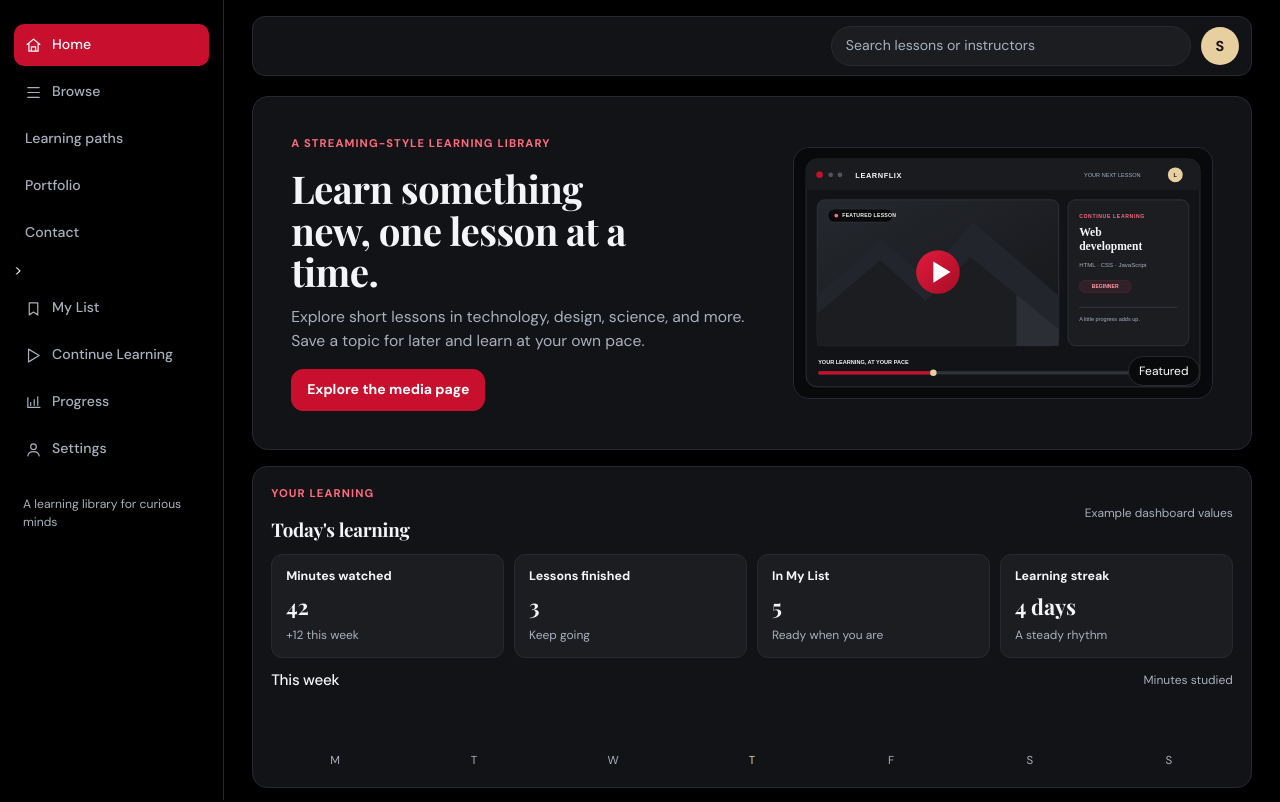
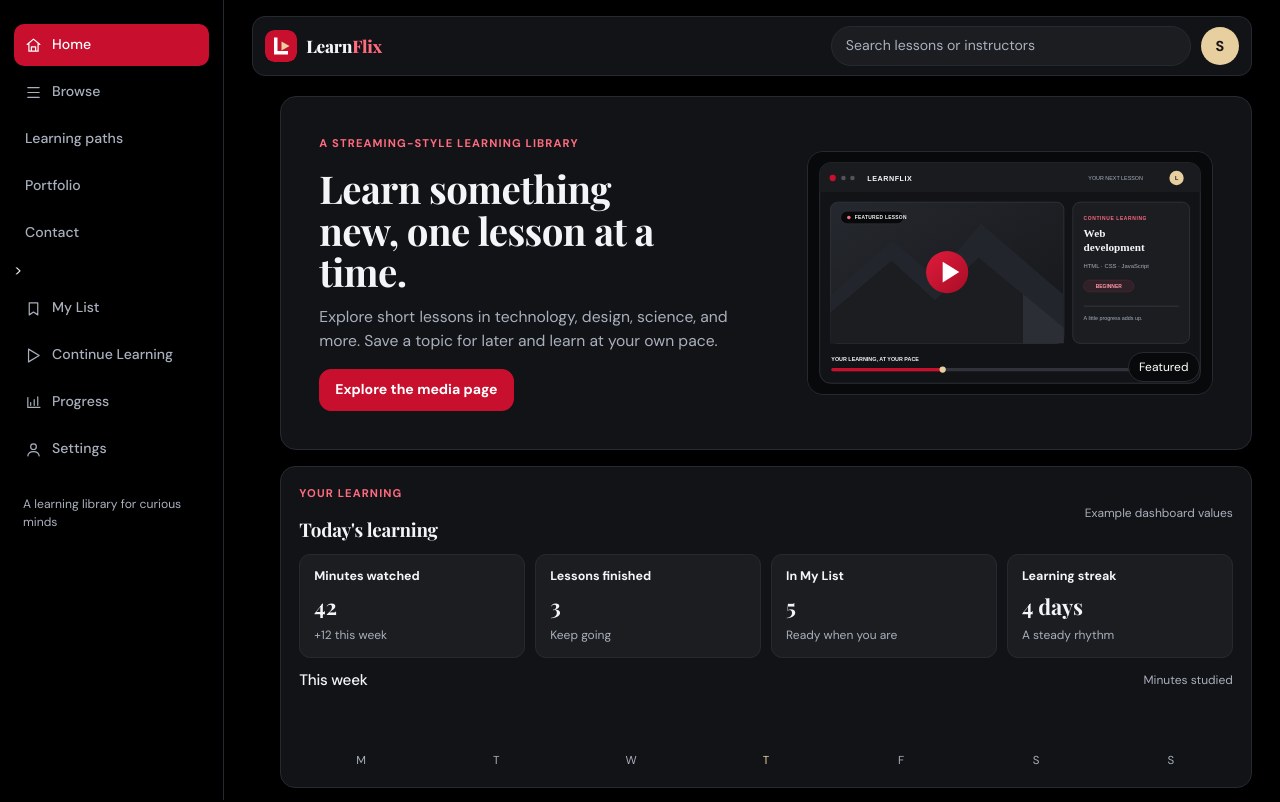
Before and after one commit to ahmadiftikhar-012/LearnFlix, a plain HTML site: page index.html in a window 1280 px wide. Shown: the top 802 px of the page. Drawn offline with nearby package versions, Linux system fonts and the light colour scheme.

Commit message:
Polish shared layout and branding

```diff
--- a/css/layout-polish.css
+++ b/css/layout-polish.css
@@ -716,13 +716,50 @@ main.register-main {
 }
 
 /* Final guard: the fixed sidebar owns the left column on every page. */
+.site-header > .brand,
+.media-header > .brand,
+.register-header > .brand {
+  display: flex;
+  flex: 0 0 auto;
+  align-items: center;
+  gap: 9px;
+  color: var(--lf-text) !important;
+  font-size: 1.08rem;
+  text-decoration: none;
+  white-space: nowrap;
+}
+.site-header > .brand img,
+.media-header > .brand img,
+.register-header > .brand img {
+  display: block;
+  width: 32px;
+  height: 32px;
+  border-radius: 9px;
+}
+.site-header > .brand .brand-learn,
+.media-header > .brand .brand-learn,
+.register-header > .brand .brand-learn {
+  color: var(--lf-text) !important;
+}
+.site-header > .brand .brand-flix,
+.media-header > .brand .brand-flix,
+.register-header > .brand .brand-flix {
+  margin-left: -9px;
+  color: var(--lf-rose) !important;
+}
 body > .site-header,
 body > .media-header,
 body > .register-header {
   margin-left: calc(var(--layout-sidebar) + var(--layout-gutter)) !important;
 }
 body > main:not(.register-main) {
-  margin-left: var(--layout-sidebar) !important;
+  margin-left: calc(var(--layout-sidebar) + var(--layout-gutter)) !important;
+}
+body > .site-footer {
+  margin-left: calc(var(--layout-sidebar) + var(--layout-gutter)) !important;
+}
+body > .media-layout ~ footer {
+  margin-left: calc(var(--layout-sidebar) + var(--layout-gutter));
 }
 body > main.register-main {
   width: min(
@@ -742,6 +779,12 @@ body > main.register-main {
   body > main:not(.register-main) {
     margin-left: 0 !important;
   }
+  body > .site-footer {
+    margin-left: var(--layout-gutter) !important;
+  }
+  body > .media-layout ~ footer {
+    margin-left: var(--layout-gutter);
+  }
   body > main.register-main {
     width: calc(100vw - 2 * var(--layout-gutter)) !important;
     max-width: 1080px !important;
```
Also changed, not shown: images/learnflix-mark.svg (added).
